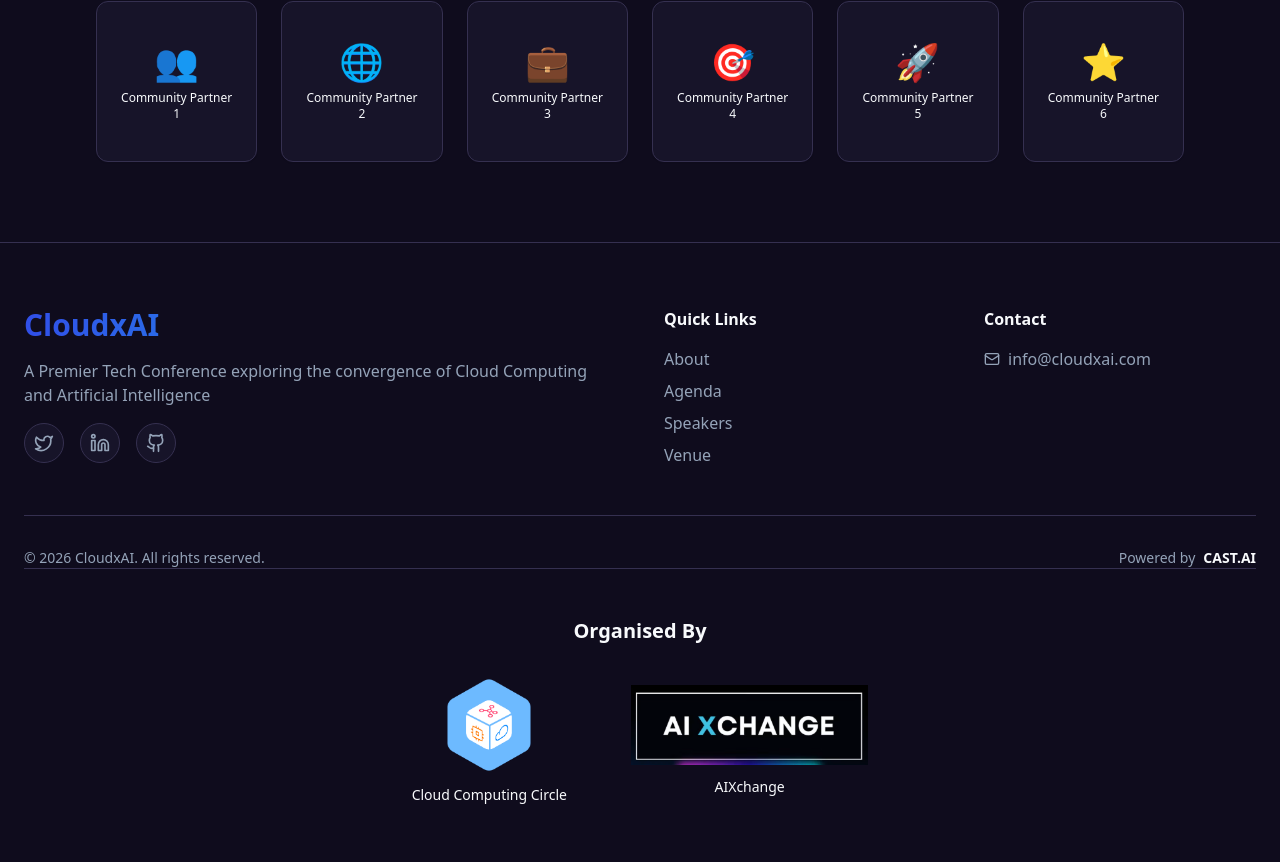
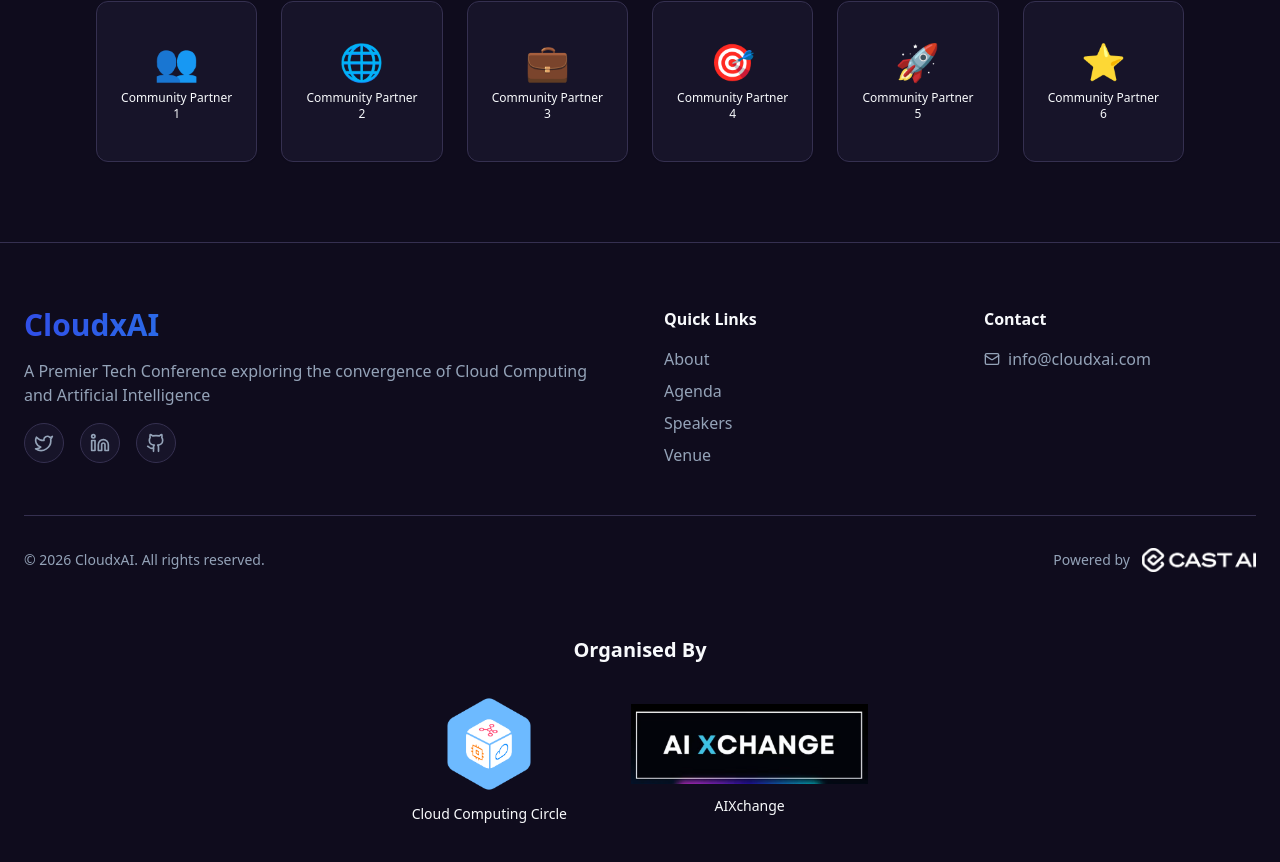
Before and after one commit to kunalworldwide/cloudxai-fest-spark, a React (Vite) app: page / in a window 1280 px wide. Shown: the part 5599-6461 px from the top of the page. Built offline with nearby package versions, Linux system fonts and the light colour scheme; the HTML template or start-up script is replaced by a standard one.

Commit message:
Refactor: Update footer layout

```diff
--- a/src/components/Footer.tsx
+++ b/src/components/Footer.tsx
@@ -1,6 +1,7 @@
 import { Mail, Twitter, Linkedin, Github } from "lucide-react";
 import aixchangeLogo from "@/assets/aixchange-logo.png";
 import cloudComputingCircleLogo from "@/assets/cloud-computing-circle-logo.png";
+import castaiLogoWhite from "@/assets/castai-logo-white.png";
 
 const Footer = () => {
   return (
@@ -51,19 +52,25 @@ const Footer = () => {
           </div>
         </div>
 
-        {/* Bottom */}
-        <div className="pt-8 border-t border-border flex flex-col md:flex-row items-center justify-between gap-4">
+        {/* Bottom Section with Powered By and Organised By */}
+        <div className="pt-8 border-t border-border space-y-8">
+          {/* Copyright and Powered By */}
+          <div className="flex flex-col md:flex-row items-center justify-between gap-4">
             <p className="text-sm text-muted-foreground">
               © 2026 CloudxAI. All rights reserved.
             </p>
-          <div className="flex items-center gap-2 text-sm text-muted-foreground">
-            <span>Powered by</span>
-            <span className="font-bold text-foreground">CAST.AI</span>
+            <div className="flex items-center gap-3">
+              <span className="text-sm text-muted-foreground">Powered by</span>
+              <img
+                src={castaiLogoWhite}
+                alt="CAST.AI"
+                className="h-6 object-contain"
+              />
             </div>
           </div>
 
-        {/* Organised By Section */}
-        <div className="py-12 border-t border-border">
+          {/* Organised By */}
+          <div className="py-8">
             <h4 className="text-xl font-semibold text-center mb-8">Organised By</h4>
             <div className="flex flex-wrap justify-center items-center gap-12 md:gap-16">
               <div className="flex flex-col items-center">
@@ -85,6 +92,7 @@ const Footer = () => {
             </div>
           </div>
         </div>
+      </div>
     </footer>
   );
 };
```
Also changed, not shown: src/assets/castai-logo-white.png (added). Lines whose indentation alone changed are shown as unchanged.
